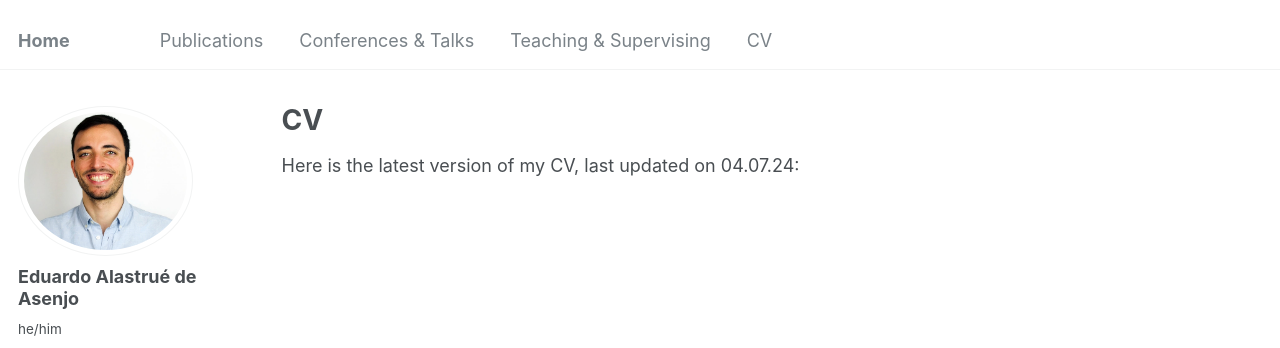
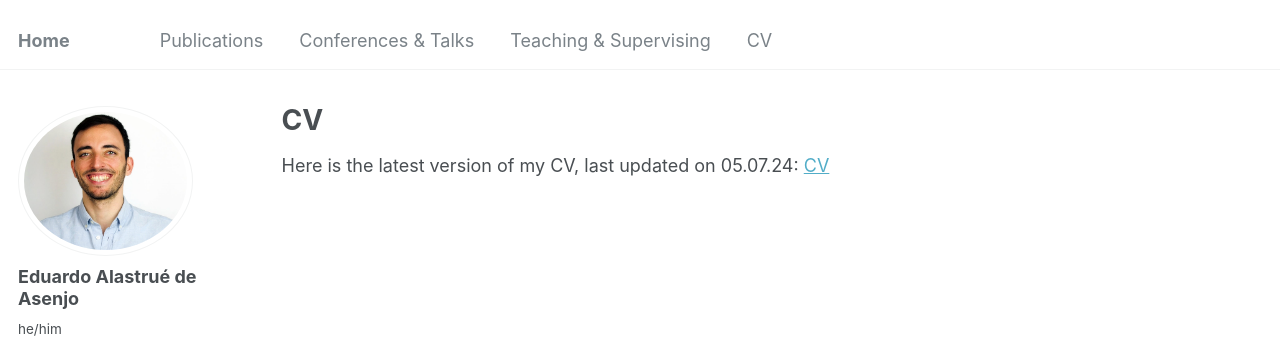
Before and after one commit to edualas/edualas.github.io, a Jekyll site: the page built from _pages/cv.md, in a window 1280 px wide. Shown: the top 348 px of the page. Built offline with Jekyll 4.4.1, drawn with Linux system fonts in a browser that asks for light colours; some web fonts are replaced.

Commit message:
Update cv.md

```diff
--- a/_pages/cv.md
+++ b/_pages/cv.md
@@ -7,4 +7,5 @@ redirect_from:
   - /resume
 ---
 
-Here is the latest version of my CV, last updated on 04.07.24:
+Here is the latest version of my CV, last updated on 05.07.24:
+<a href="https://edualas.github.io/files/cv.pdf" target="_blank">CV</a>
```
